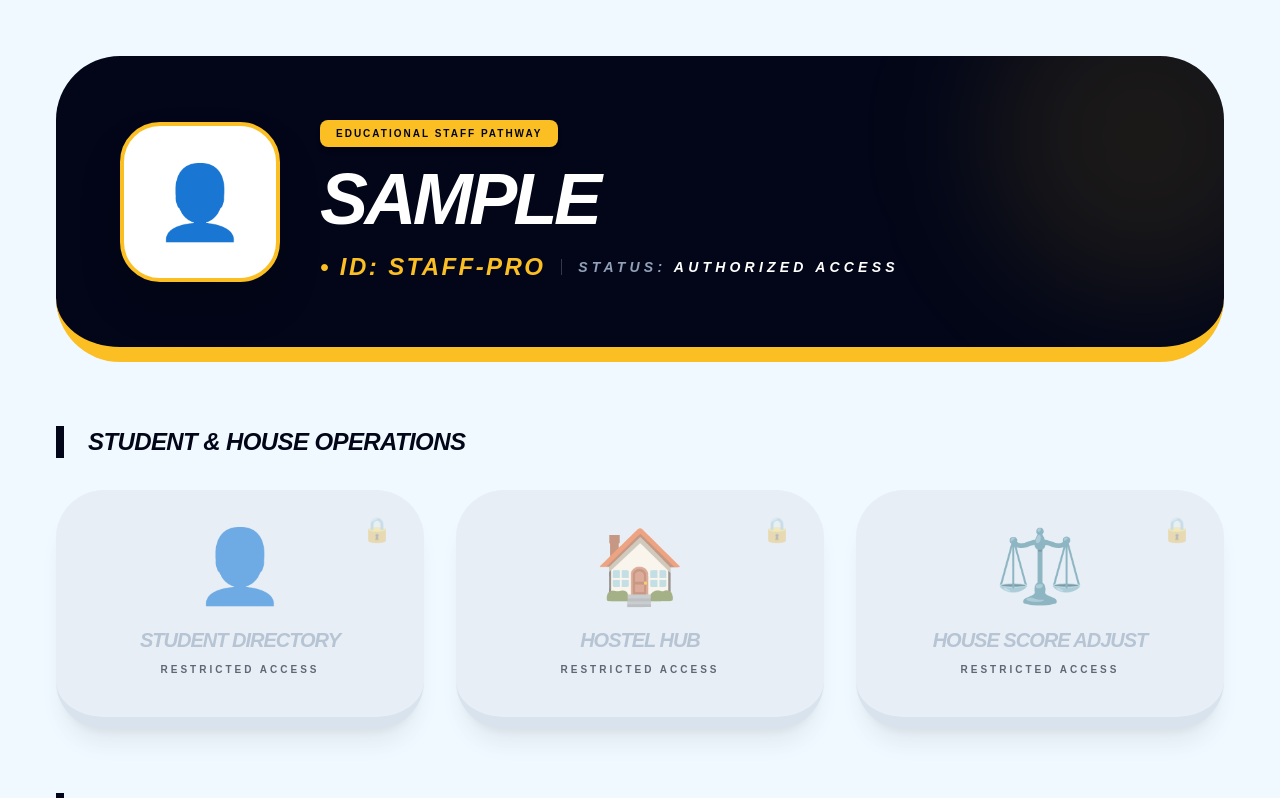
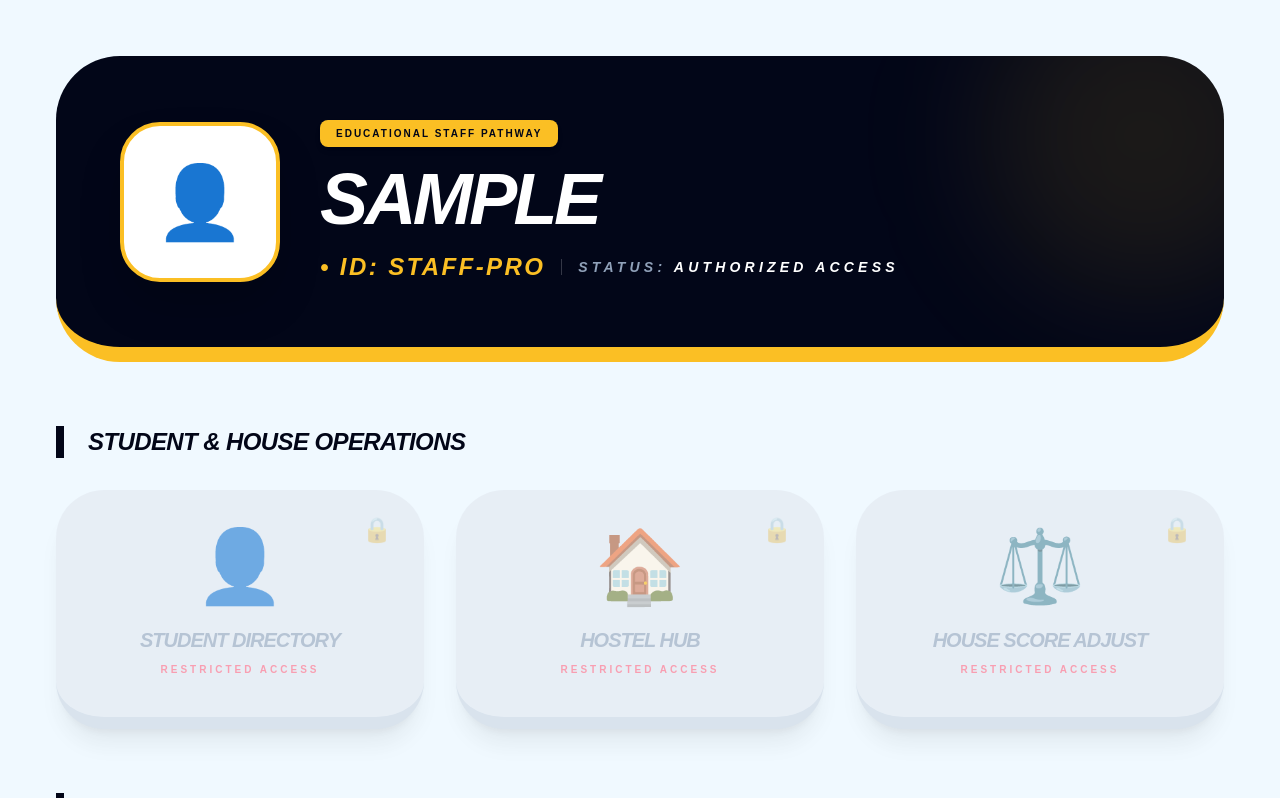
Before and after one commit to Ziwaka/shining-stars-app, a Next.js app: page /staff/points in a window 1280 px wide. Shown: the top 798 px of the page. Built offline with nearby package versions, Linux system fonts and the light colour scheme; sample sign-in values are in the browser's storage.

Commit message:
Update page.js

```diff
--- a/src/app/staff/points/page.js
+++ b/src/app/staff/points/page.js
@@ -121,8 +121,8 @@ export default function StaffAccessHub() {
                         <h3 className={`text-lg md:text-xl font-black uppercase italic tracking-tighter ${isEffectivelyLocked ? 'text-slate-400' : 'text-slate-950'}`}>
                           {tool.name}
                         </h3>
-                        <p className="text-[10px] uppercase tracking-[0.3em] font-black max-w-[200px] truncate mx-auto
-                           ${isEffectivelyLocked ? 'text-rose-400' : 'text-slate-400'}">
+                        <p className={`text-[10px] uppercase tracking-[0.3em] font-black max-w-[200px] truncate mx-auto
+                           ${isEffectivelyLocked ? 'text-rose-400' : 'text-slate-400'}`}>
                           {isEffectivelyLocked ? "RESTRICTED ACCESS" : (showGMBadge ? "GM AUTHORIZED" : "AUTHORIZED MODULE")}
                         </p>
                       </div>
```
